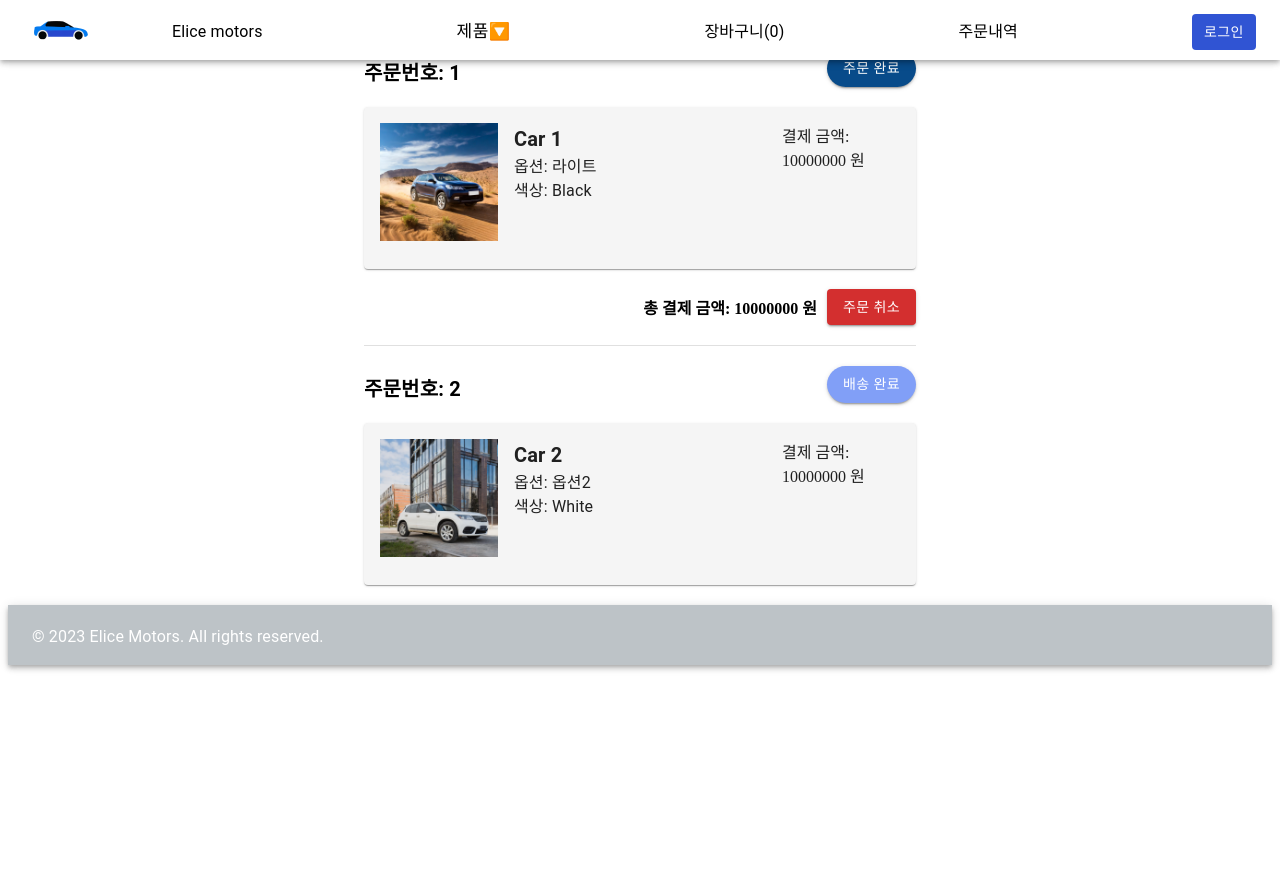
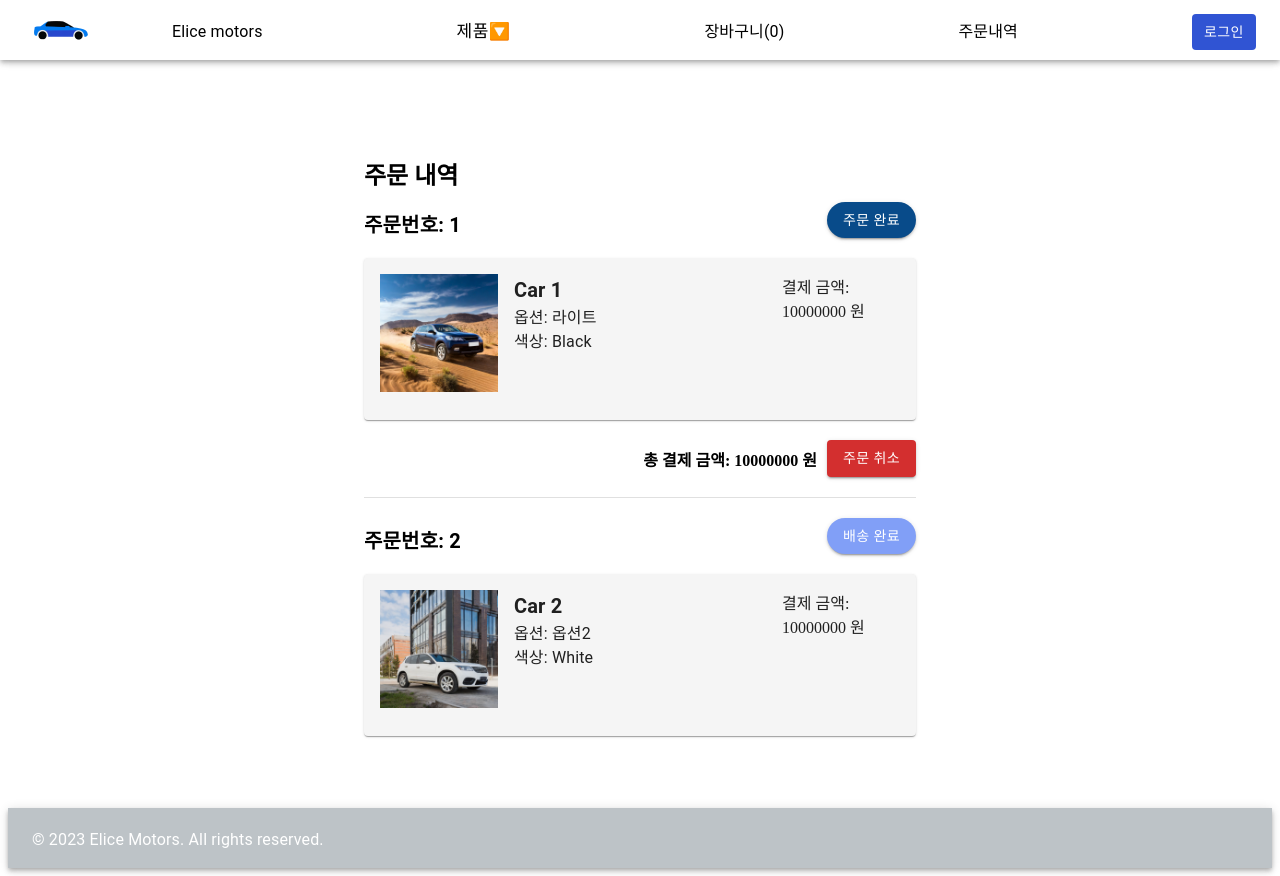
Before and after one commit to Elice-motors/Elice-motors-front, a React (Create React App) app: page /orderslist in a window 1280 px wide. Before the commit the page ends 800 px from the top, so only its background shows below. Built offline with nearby package versions, Linux system fonts and the light colour scheme.

Commit message:
style: style 수정

```diff
--- a/src/pages/order/OrderSuccess.js
+++ b/src/pages/order/OrderSuccess.js
@@ -1,14 +1,13 @@
-import React from 'react';
-import { Button, Container, Typography, Box } from '@mui/material';
-import { Link } from 'react-router-dom';
+import React from "react";
+import { Button, Container, Typography, Box } from "@mui/material";
+import { Link } from "react-router-dom";
 
 const OrderSuccess = () => {
   return (
-    <Container maxWidth="sm" style={{ textAlign: 'center', marginTop: '100px' }}>
+    <div style={{ display: "flex", alignItems: "center", height: "100vh" }}>
+      <Container maxWidth="sm" style={{ textAlign: "center" }}>
         <Box sx={{ my: 2 }}>
-        <Typography variant="body1">
-          주문번호: 123456789
-        </Typography>
+          <Typography variant="body1">주문번호: 123456789</Typography>
         </Box>
         <Typography variant="h4" gutterBottom>
           <strong>주문이 완료되었습니다.</strong>
@@ -19,16 +18,23 @@ const OrderSuccess = () => {
           </Typography>
         </Box>
         <Box sx={{ mt: 2 }}>
-        <Button variant="contained" color="primary" component={Link} to="/" sx={{ width: '100%' }}>
+          <Button
+            variant="contained"
+            color="primary"
+            component={Link}
+            to="/"
+            sx={{ width: "100%" }}
+          >
             홈으로
           </Button>
         </Box>
         <Box sx={{ mt: 1 }}>
-        <Link to="/orderslist" style={{ display: 'block', width: '100%' }}>
+          <Link to="/orderslist" style={{ display: "block", width: "100%" }}>
             구매 내역 보기
           </Link>
         </Box>
       </Container>
+    </div>
   );
 };
 
--- a/src/pages/order/OrdersList.js
+++ b/src/pages/order/OrdersList.js
@@ -50,13 +50,21 @@ const OrdersList = () => {
   };
 
   return (
-    <Container maxWidth="sm">
+    <div
+      style={{
+        display: "flex",
+        alignItems: "center",
+        height: "100vh",
+      }}
+    >
+      <Container maxWidth="sm" sx={{ marginTop: "100px" }}>
         <OrderHistory
           orders={orders}
           totalAmount={totalAmount}
           cancelOrder={cancelOrder}
         />
       </Container>
+    </div>
   );
 };
 
```
Lines whose indentation alone changed are shown as unchanged.
